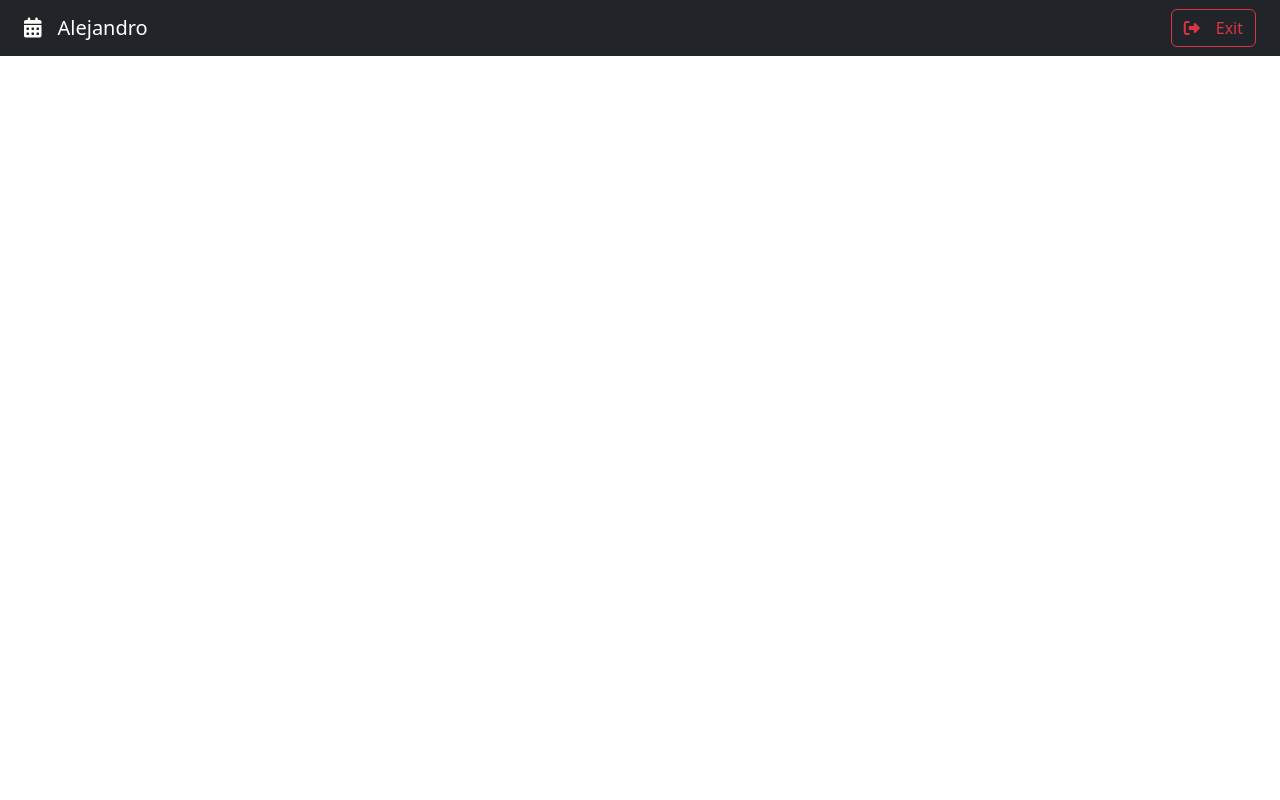
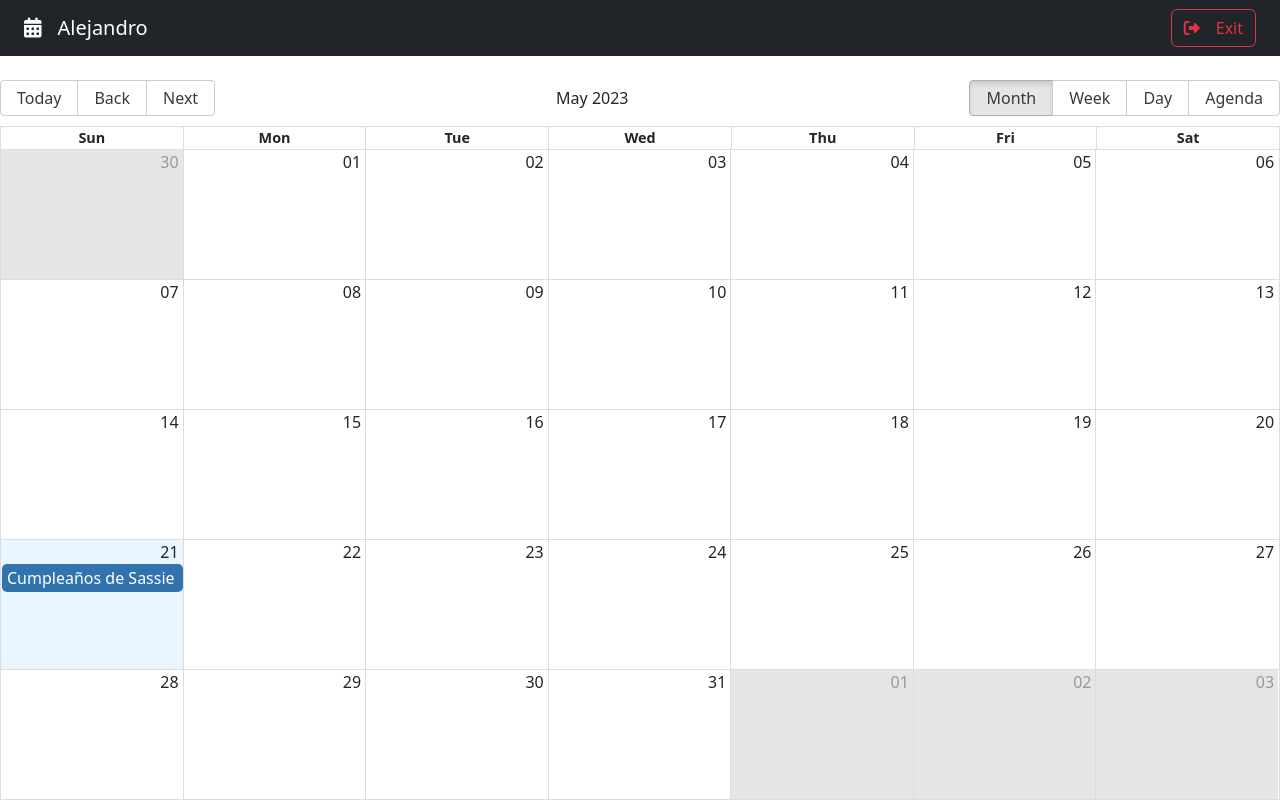
Before and after one commit to vegas29/CalendarApp, a React (Vite) app: page / in a window 1280 px wide. Built offline with nearby package versions, Linux system fonts and the light colour scheme.

Commit message:
Create a calendar

```diff
--- a/package.json
+++ b/package.json
@@ -9,7 +9,9 @@
     "preview": "vite preview"
   },
   "dependencies": {
+    "date-fns": "^2.30.0",
     "react": "^18.2.0",
+    "react-big-calendar": "^1.6.9",
     "react-dom": "^18.2.0",
     "react-router-dom": "^6.11.2",
     "reactstrap": "^9.1.10",
--- a/src/calendar/pages/CalendarPage.jsx
+++ b/src/calendar/pages/CalendarPage.jsx
@@ -1,9 +1,47 @@
+import { Calendar, dateFnsLocalizer } from 'react-big-calendar';
+import 'react-big-calendar/lib/css/react-big-calendar.css';
+
 import { Navbar } from "../components/Navbar";
+
+import enUS from 'date-fns/locale/en-US';
+import { addHours, format, parse, startOfWeek, getDay } from 'date-fns';
+
+const locales = {
+    'en-US': enUS,
+}
+
+const localizer = dateFnsLocalizer({
+    format,
+    parse,
+    startOfWeek,
+    getDay,
+    locales,
+});
+
+const events = [{
+    title: 'Cumpleaños de Sassie',
+    notes: 'Hay que comprar el pastel',
+    start: new Date(),
+    end: addHours( new Date(), 2),
+    bgColor: '#fafafa',
+    user:{
+        _id: '123',
+        name: 'Alejandro'
+    }
+}]
 
 export const CalendarPage = () => {
     return (
         <>
             <Navbar/>
+
+            <Calendar
+                localizer={localizer}
+                events={events}
+                startAccessor="start"
+                endAccessor="end"
+                style={{ height: 'calc(100vh - 80px)' }}
+            />
         </>
     )
 }
```
Also changed, not shown: 2 other files (tests, documents, lock files or other folders).
